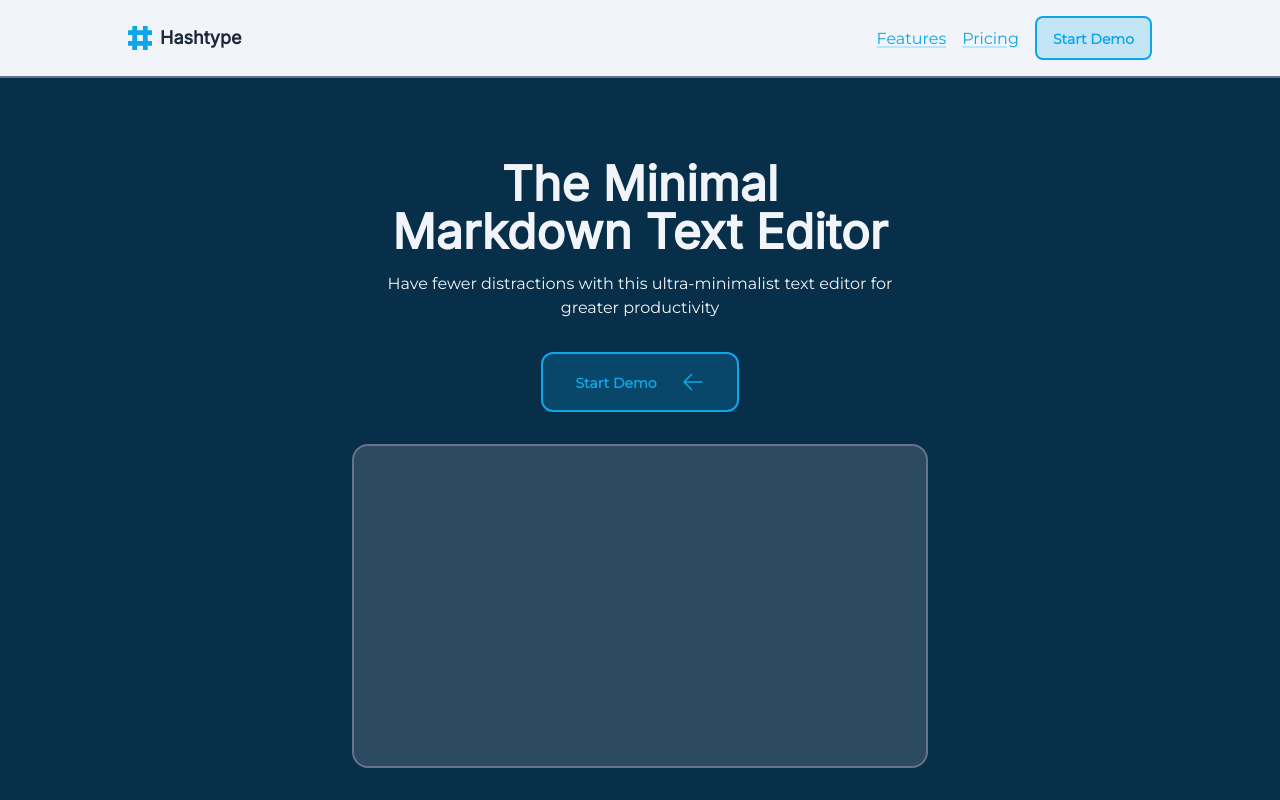
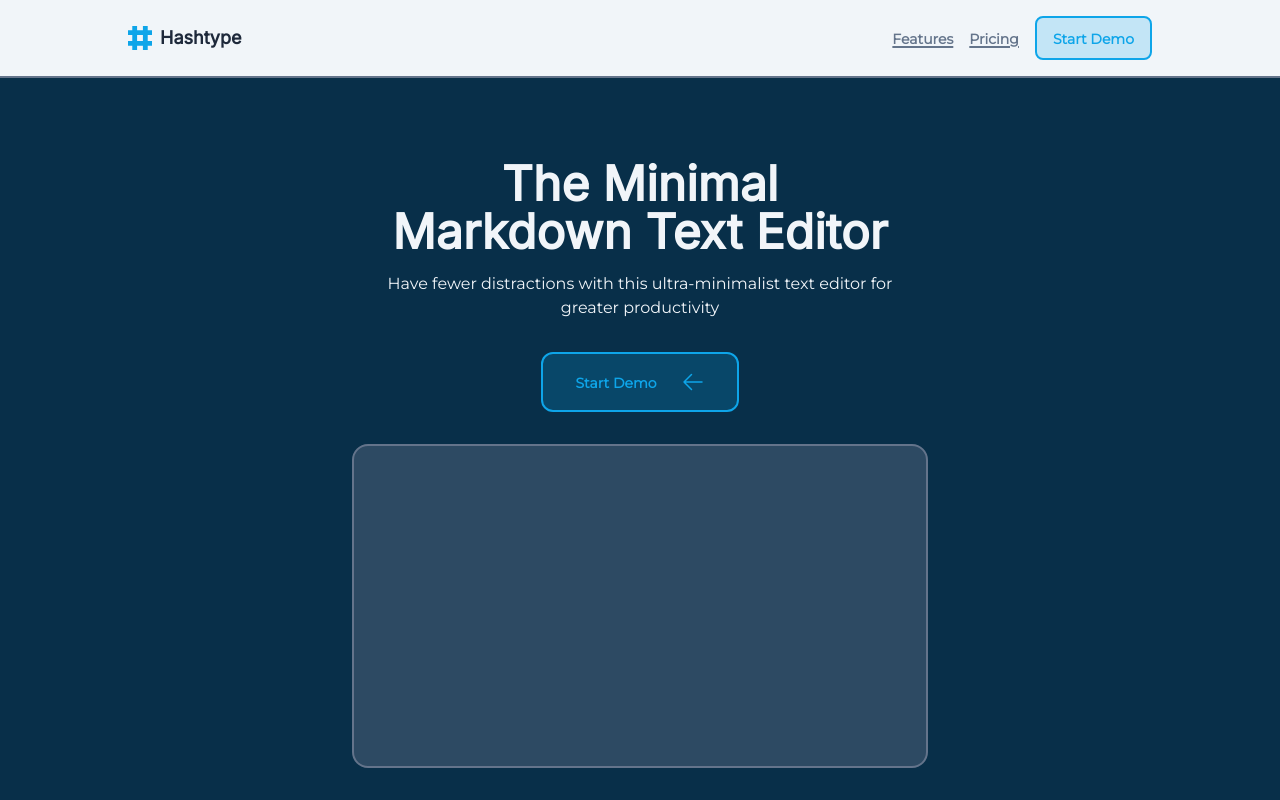
Before and after one commit to matovius/hashtype, a SvelteKit app: page / in a window 1280 px wide. Shown: the top 800 px of the page. Built offline with nearby package versions, Linux system fonts and the light colour scheme; a web font is replaced by a local one.

Commit message:
Update variant styles

```diff
--- a/src/components/navigation/Link.svelte
+++ b/src/components/navigation/Link.svelte
@@ -1,11 +1,34 @@
 <script lang="ts">
+  import Text from "../typography/Text.svelte";
+
   export let route: string;
   export let label: string;
+  export let variant:
+    | "primary"
+    | "secondary"
+    | "success"
+    | "warning"
+    | "error" = "secondary";
+
+  let linkVariant: string;
+
+  if (variant === "primary") {
+    linkVariant = "text-sky-500 hover:text-sky-700 focus:text-sky-700";
+  } else if (variant === "secondary") {
+    linkVariant = "text-slate-500 hover:text-slate-700 focus:text-slate-700";
+  } else if (variant === "success") {
+    linkVariant =
+      "text-emerald-500 hover:text-emerald-700 focus:text-emerald-700";
+  } else if (variant === "warning") {
+    linkVariant = "text-yellow-500 hover:text-yellow-700 focus:text-yellow-700";
+  } else if (variant === "error") {
+    linkVariant = "text-rose-500 hover:text-rose-700 focus:text-rose-700";
+  }
 </script>
 
 <a
   href={route}
-  class="transition font-medium font-body text-base text-sky-500 hover:text-sky-700 dark:hover:text-sky-300 underline underline-offset-2 decoration-2 decoration-sky-200 dark:decoration-sky-800 hover:decoration-sky-500 dark:hover:decoration-sky-500"
+  class={`transition outline-none underline underline-offset-2 decoration-2 ${linkVariant}`}
 >
-  {label}
+  <Text as="span">{label}</Text>
 </a>
```
